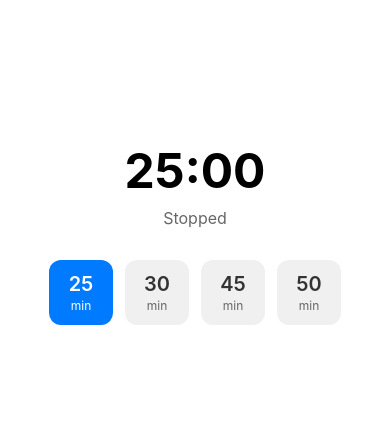
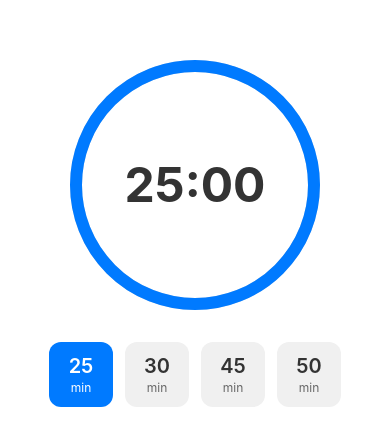
Before and after one commit to jellydn/tiny-pomodoro, a React Native app in the folder PomodoroTimer/: screen / in a window 390 px wide. Shown: the part 189-634 px from the top of the page. Built offline with nearby package versions, Linux system fonts and the light colour scheme.

Commit message:
feat: US-004 - Build circular progress display

```diff
--- a/PomodoroTimer/App.tsx
+++ b/PomodoroTimer/App.tsx
@@ -1,28 +1,13 @@
 import { StatusBar } from 'expo-status-bar';
-import { StyleSheet, Text, View } from 'react-native';
-import { TimerProvider, useTimer } from './contexts/TimerContext';
+import { StyleSheet, View } from 'react-native';
+import { TimerProvider } from './contexts/TimerContext';
 import { PresetButtons } from './components/PresetButtons';
-
-function TimerDisplay() {
-  const { remaining, isRunning, isPaused } = useTimer();
-  const minutes = Math.floor(remaining / 60);
-  const seconds = remaining % 60;
-  const timeString = `${minutes.toString().padStart(2, '0')}:${seconds.toString().padStart(2, '0')}`;
-
-  return (
-    <View>
-      <Text style={styles.timer}>{timeString}</Text>
-      <Text style={styles.status}>
-        {isRunning ? 'Running' : isPaused ? 'Paused' : 'Stopped'}
-      </Text>
-    </View>
-  );
-}
+import { CircularProgress } from './components/CircularProgress';
 
 function MainScreen() {
   return (
     <View style={styles.container}>
-      <TimerDisplay />
+      <CircularProgress />
       <PresetButtons />
       <StatusBar style="auto" />
     </View>
@@ -44,15 +29,4 @@ const styles = StyleSheet.create({
     alignItems: 'center',
     justifyContent: 'center',
   },
-  timer: {
-    fontSize: 48,
-    fontWeight: 'bold',
-    textAlign: 'center',
-  },
-  status: {
-    fontSize: 16,
-    textAlign: 'center',
-    marginTop: 8,
-    color: '#666',
-  },
 });
--- /dev/null
+++ b/PomodoroTimer/components/CircularProgress.tsx
@@ -0,0 +1,72 @@
+import React from 'react';
+import { View, Text, StyleSheet } from 'react-native';
+import Svg, { Circle } from 'react-native-svg';
+import { useTimer } from '../contexts/TimerContext';
+
+const SIZE = 250;
+const STROKE_WIDTH = 12;
+const RADIUS = (SIZE - STROKE_WIDTH) / 2;
+const CIRCUMFERENCE = 2 * Math.PI * RADIUS;
+
+export function CircularProgress() {
+  const { duration, remaining } = useTimer();
+
+  const progress = duration > 0 ? remaining / duration : 1;
+  const strokeDashoffset = CIRCUMFERENCE * (1 - progress);
+
+  const minutes = Math.floor(remaining / 60);
+  const seconds = remaining % 60;
+  const timeString = `${minutes.toString().padStart(2, '0')}:${seconds.toString().padStart(2, '0')}`;
+
+  return (
+    <View style={styles.container}>
+      <Svg width={SIZE} height={SIZE} style={styles.svg}>
+        <Circle
+          cx={SIZE / 2}
+          cy={SIZE / 2}
+          r={RADIUS}
+          stroke="#E0E0E0"
+          strokeWidth={STROKE_WIDTH}
+          fill="transparent"
+        />
+        <Circle
+          cx={SIZE / 2}
+          cy={SIZE / 2}
+          r={RADIUS}
+          stroke="#007AFF"
+          strokeWidth={STROKE_WIDTH}
+          fill="transparent"
+          strokeDasharray={CIRCUMFERENCE}
+          strokeDashoffset={strokeDashoffset}
+          strokeLinecap="round"
+          rotation={-90}
+          origin={`${SIZE / 2}, ${SIZE / 2}`}
+        />
+      </Svg>
+      <View style={styles.timeContainer}>
+        <Text style={styles.timeText}>{timeString}</Text>
+      </View>
+    </View>
+  );
+}
+
+const styles = StyleSheet.create({
+  container: {
+    width: SIZE,
+    height: SIZE,
+    alignItems: 'center',
+    justifyContent: 'center',
+  },
+  svg: {
+    position: 'absolute',
+  },
+  timeContainer: {
+    alignItems: 'center',
+    justifyContent: 'center',
+  },
+  timeText: {
+    fontSize: 48,
+    fontWeight: 'bold',
+    color: '#333',
+  },
+});
```
